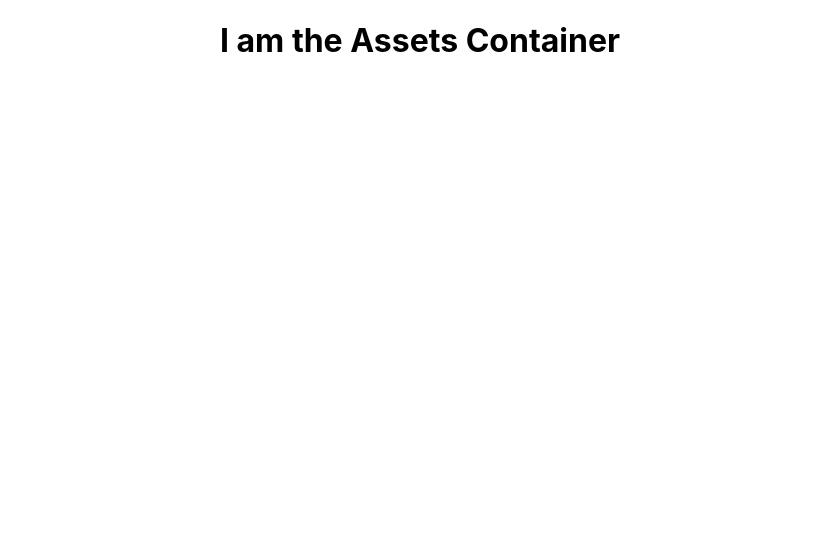
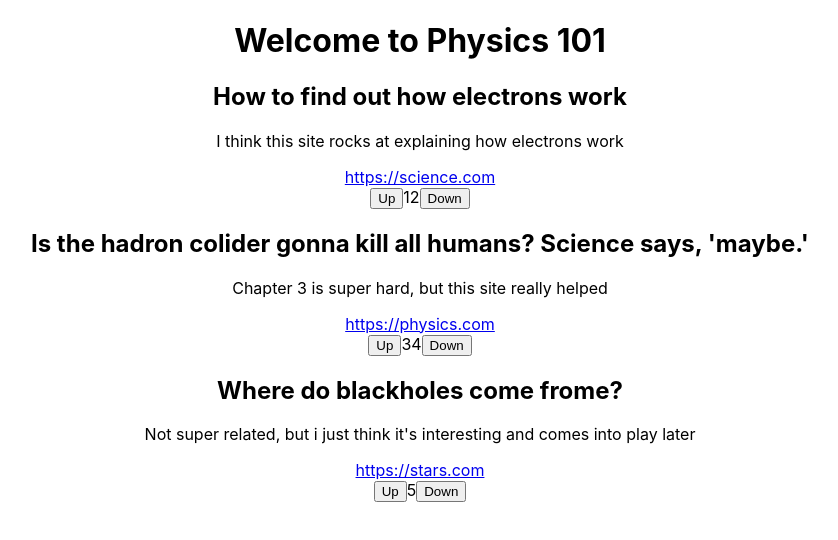
Before and after one commit to MostlyFocusedMike/hackday-student, a React (Create React App) app: page / in a window 1280 px wide. Shown: the top 540 px of the page, without its empty margins (220-1058 px from the left). Built offline with nearby package versions, Linux system fonts and the light colour scheme.

Commit message:
make basic components for get info

```diff
--- /dev/null
+++ b/src/adapters/index.js
@@ -0,0 +1,37 @@
+const urlGet = require('../dummy-db/courses-id.json')
+// const url = "http://localhost:3000"
+// const urlPost = "../dummy-db/courses-id.json"
+// const urlPatch = "../dummy-db/courses-id.json"
+
+export class CoursesAdapter {
+  static getOne(courseId) {
+    return Promise.resolve(urlGet)
+    // return fetch(`${url}/courses/${courseId}`).then(r=>r.json())
+  }
+}
+
+// export class AssetsAdapter {
+//   static create(asset) {
+//     let options = {
+//       method: 'POST',
+//       headers: {
+//         'Content-Type': 'application/json'
+//       },
+//       body: JSON.stringify(asset)
+//     }
+//     return fetch(urlPost, options)
+//       .then(r => r.json())
+//   }
+// }
+
+// function update(id,asset) {
+//     let options = {
+//         method: 'PATCH',
+//         headers: {
+//         'Content-Type': 'application/json'
+//         },
+//         body: JSON.stringify(asset)
+//     };
+//     return fetch(urlPatch, options)
+//         .then((response) => response.json())
+// }
--- /dev/null
+++ b/src/components/AssetCard.js
@@ -0,0 +1,15 @@
+import React from 'react'
+import AssetVotes from './AssetVotes'
+import AssetInfo from './AssetInfo'
+
+const AssetCard = (props) => {
+    const {asset: {name, description, link}, asset} = props
+    return (
+        <div id="asset-card">
+            <AssetInfo asset={asset}/>
+            <AssetVotes asset={asset}/>
+        </div>
+    )
+}
+
+export default AssetCard;
--- /dev/null
+++ b/src/components/AssetInfo.js
@@ -0,0 +1,14 @@
+import React from 'react'
+
+const AssetInfo = (props) => {
+    const {asset: {name, description, link}} = props
+    return (
+        <div id="asset-card">
+            <h2>{name}</h2>
+            <p>{description}</p>
+            <a href={`${link}`} target="_blank">{link}</a>
+        </div>
+    )
+}
+
+export default AssetInfo;
--- /dev/null
+++ b/src/components/AssetVotes.js
@@ -0,0 +1,13 @@
+import React from 'react'
+
+const AssetVotes = (props) => {
+    return (
+        <form id="asset-votes">
+            <button id="vote-up">Up</button>
+            {props.asset.votes}
+            <button id="vote-up">Down</button>
+        </form>
+    )
+}
+
+export default AssetVotes;
--- a/src/components/AssetsContainer.js
+++ b/src/components/AssetsContainer.js
@@ -1,14 +1,37 @@
 import React from 'react'
+import AssetCard from './AssetCard'
+import { CoursesAdapter } from '../adapters'
 
 class AssetsContainer extends React.Component {
     constructor() {
         super()
+        this.initState = {
+            assets: [],
+            courseName: ""
+        }
+        this.state = this.initState;
+    }
+
+    componentDidMount() {
+        CoursesAdapter.getOne()
+            .then( resp => {
+                console.log('resp:  ',resp );
+                this.setState({
+                    assets: resp.assets,
+                    courseName: resp.name
+                })
+            })
     }
 
     render() {
         return (
             <div id="assets-container">
-                <h1>I am the Assets Container</h1>
+                <h1>Welcome to {this.state.courseName}</h1>
+                {
+                    this.state.assets.map(asset => {
+                        return <AssetCard asset={asset} />
+                    })
+                }
             </div>
         )
     }
--- a/src/dummy-db/courses-id.json
+++ b/src/dummy-db/courses-id.json
@@ -18,10 +18,10 @@
         },
         {
             "id": 3,
-            "name": "Where do black holes come frome?",
+            "name": "Where do blackholes come frome?",
             "link": "https://stars.com",
             "description": "Not super related, but i just think it's interesting and comes into play later",
-            "votes": 1
+            "votes": 5
         }
     ]
 }
```
